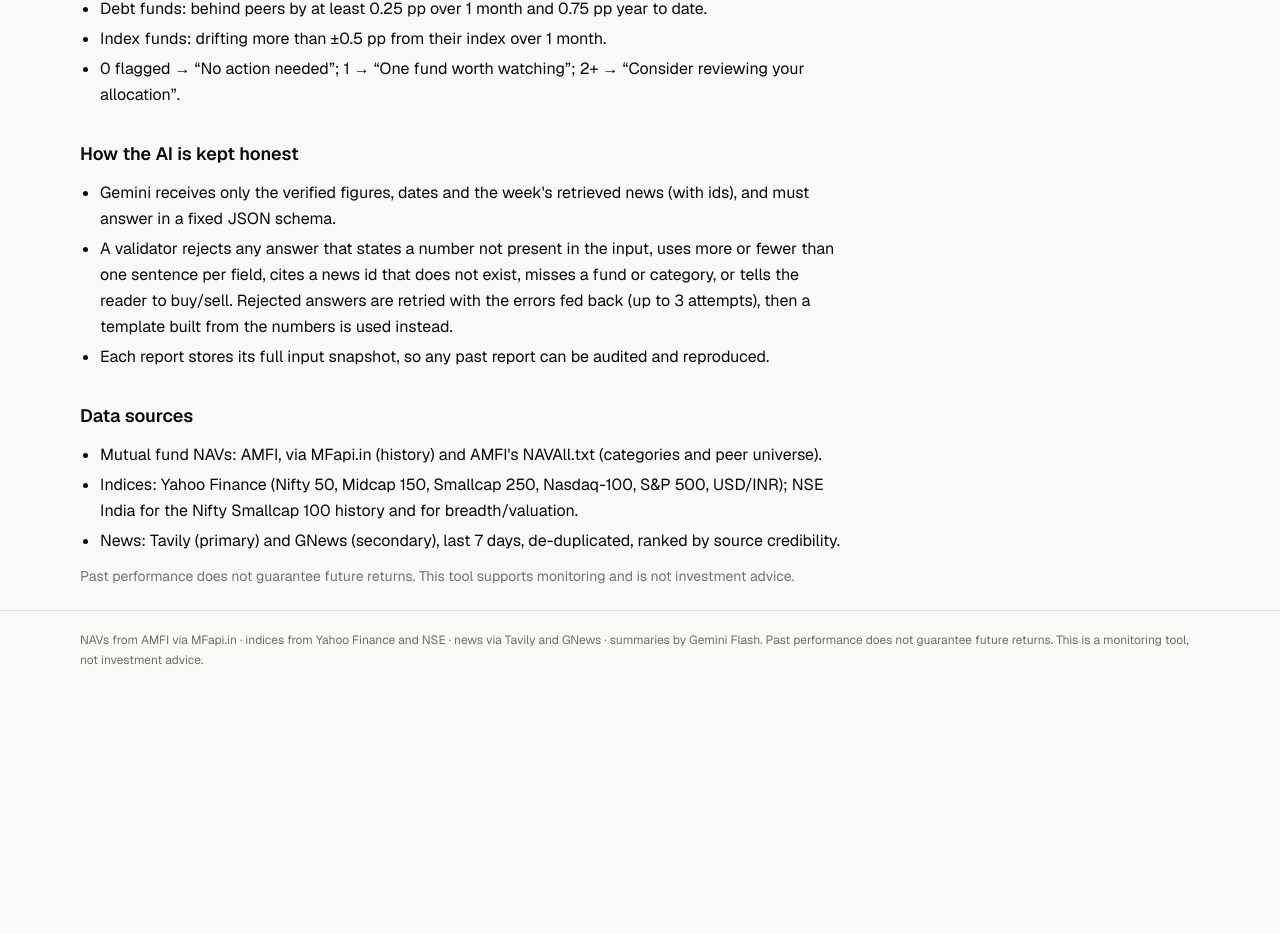
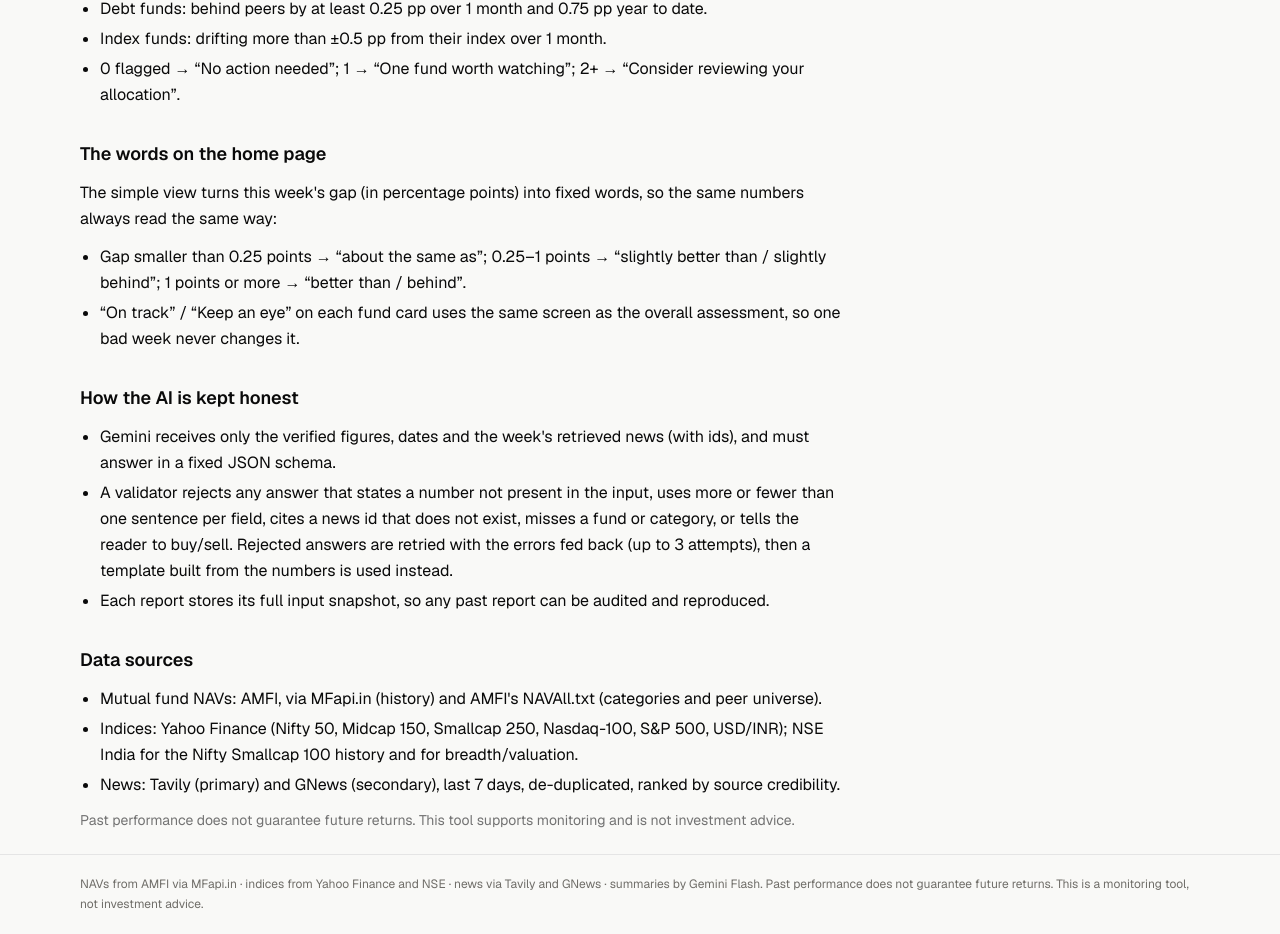
Before and after one commit to garimakhurana-creator/financial-intelligence-agent, a Next.js app: page /methodology in a window 1280 px wide. Shown: the part 1791-2725 px from the top of the page. Before the commit the page ends 2481 px from the top, so only its background shows below. Built offline with nearby package versions, Linux system fonts and the light colour scheme.

Commit message:
Document the plain-language wording rules
Co-Authored-By: Claude Opus 5.5 <noreply@anthropic.com>

```diff
--- a/src/app/methodology/page.tsx
+++ b/src/app/methodology/page.tsx
@@ -2,6 +2,7 @@ import { MAX_CURRENT_STALENESS_DAYS, MAX_REFERENCE_GAP_DAYS } from "@/lib/calc/r
 import { MIN_PEERS_FOR_AVERAGE, MIN_PEERS_FOR_RELIABLE } from "@/lib/calc/peers";
 import { PEER_RULES, SEED_FUNDS } from "@/lib/catalog";
 import { THRESHOLDS } from "@/lib/report/screening";
+import { GAP_CLEAR, GAP_SAME } from "@/lib/plain";
 
 export const metadata = { title: "Methodology · Meera's Fund Tracker" };
 
@@ -94,6 +95,15 @@ export default function Methodology() {
         <li>0 flagged → “No action needed”; 1 → “One fund worth watching”; 2+ → “Consider reviewing your allocation”.</li>
       </ul>
 
+      <H>The words on the home page</H>
+      <p>The simple view turns this week&apos;s gap (in percentage points) into fixed words, so the same numbers always read the same way:</p>
+      <ul>
+        <li>
+          Gap smaller than {GAP_SAME} points → &ldquo;about the same as&rdquo;; {GAP_SAME}–{GAP_CLEAR} points → &ldquo;slightly better than / slightly behind&rdquo;; {GAP_CLEAR} points or more → &ldquo;better than / behind&rdquo;.
+        </li>
+        <li>&ldquo;On track&rdquo; / &ldquo;Keep an eye&rdquo; on each fund card uses the same screen as the overall assessment, so one bad week never changes it.</li>
+      </ul>
+
       <H>How the AI is kept honest</H>
       <ul>
         <li>Gemini receives only the verified figures, dates and the week&apos;s retrieved news (with ids), and must answer in a fixed JSON schema.</li>
```
Also changed, not shown: 1 other file (tests, documents, lock files or other folders).
